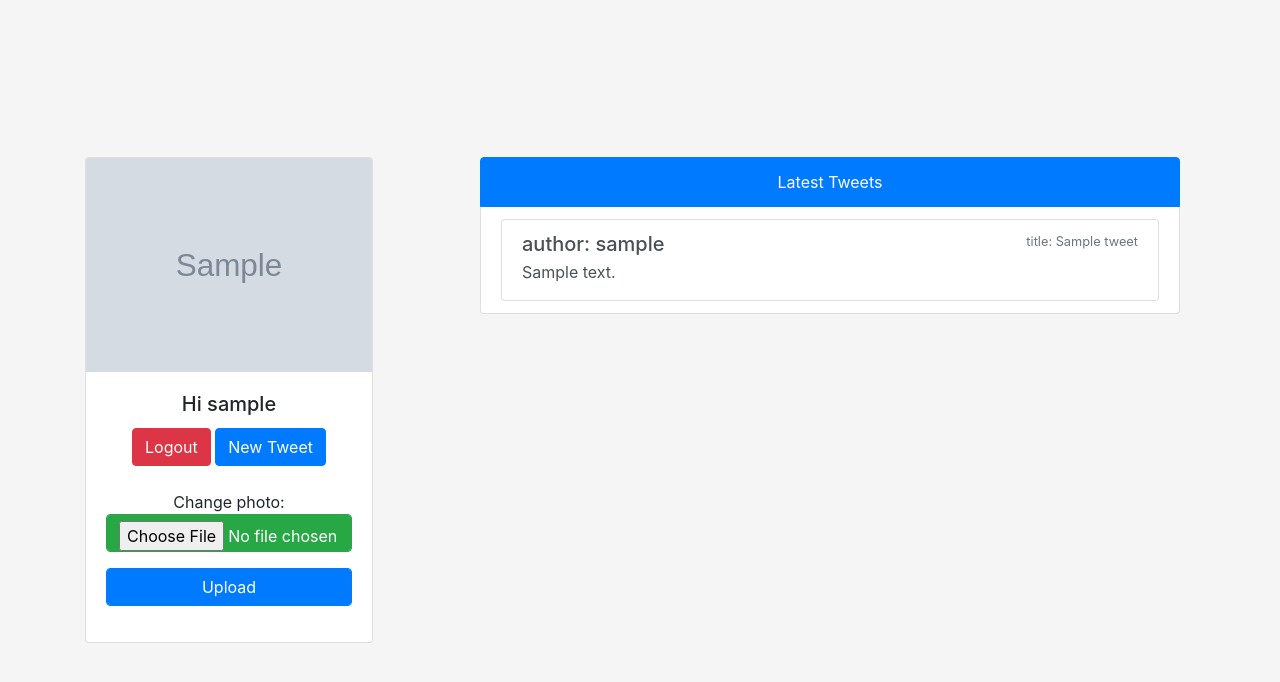
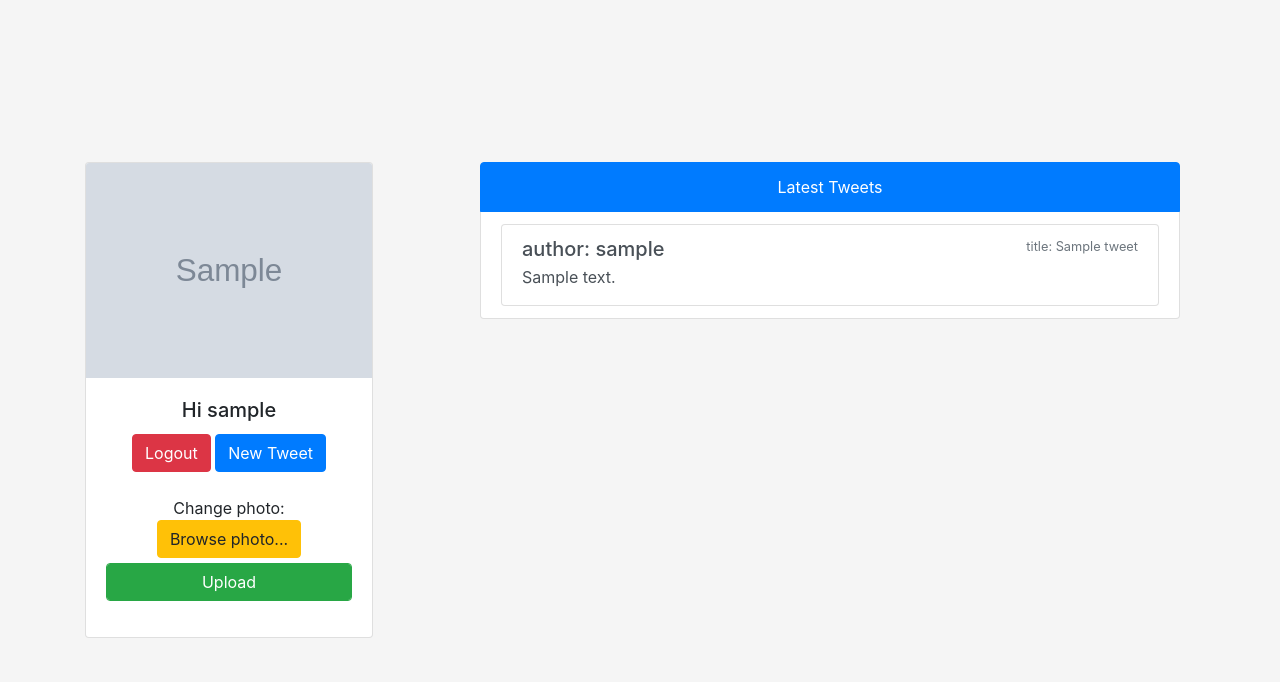
Before and after one commit to SeyedAlirezaFatemi/minitter, a Django app: page /twitter/ in a window 1280 px wide. Shown: the top 682 px of the page. Run offline with Django 3.2, Linux system fonts and the light colour scheme; a user stored in the database is signed in; tables that the repository leaves empty hold one stand-in row (values such as "Sample post"); grey boxes marked "Sample" are stand-in pictures; some libraries are stand-ins or nearby versions.

Commit message:
Implement style for choose photo on twitter page.

```diff
--- a/twitter/templates/twitter.html
+++ b/twitter/templates/twitter.html
@@ -49,10 +49,11 @@
                 Change photo:
                 <form class="form-group" action="{% url 'upload_avatar' %}" method="POST"
                       enctype="multipart/form-data">{% csrf_token %}
-                  <p>
-                    <input class="form-control btn-success" type="file" name="avatar">
-                  </p>
-                  <input type="submit" class="form-control btn-primary" value="Upload"/>
+                  <span class="btn btn-warning" style="margin-bottom:5px;position: relative;overflow: hidden;">
+                    Browse photo...
+                    <input type="file" name="avatar"
+                           style="position: absolute;top: 0;right: 0;min-width: 100%;min-height: 100%;font-size: 100px;text-align: right;filter: alpha(opacity=0);opacity: 0;outline: none;background: white;cursor: inherit;display: block;"></span>
+                  <input type="submit" class="form-control btn-success" value="Upload"/>
                 </form>
               </div>
             </div>
```
Lines whose indentation alone changed are shown as unchanged.
